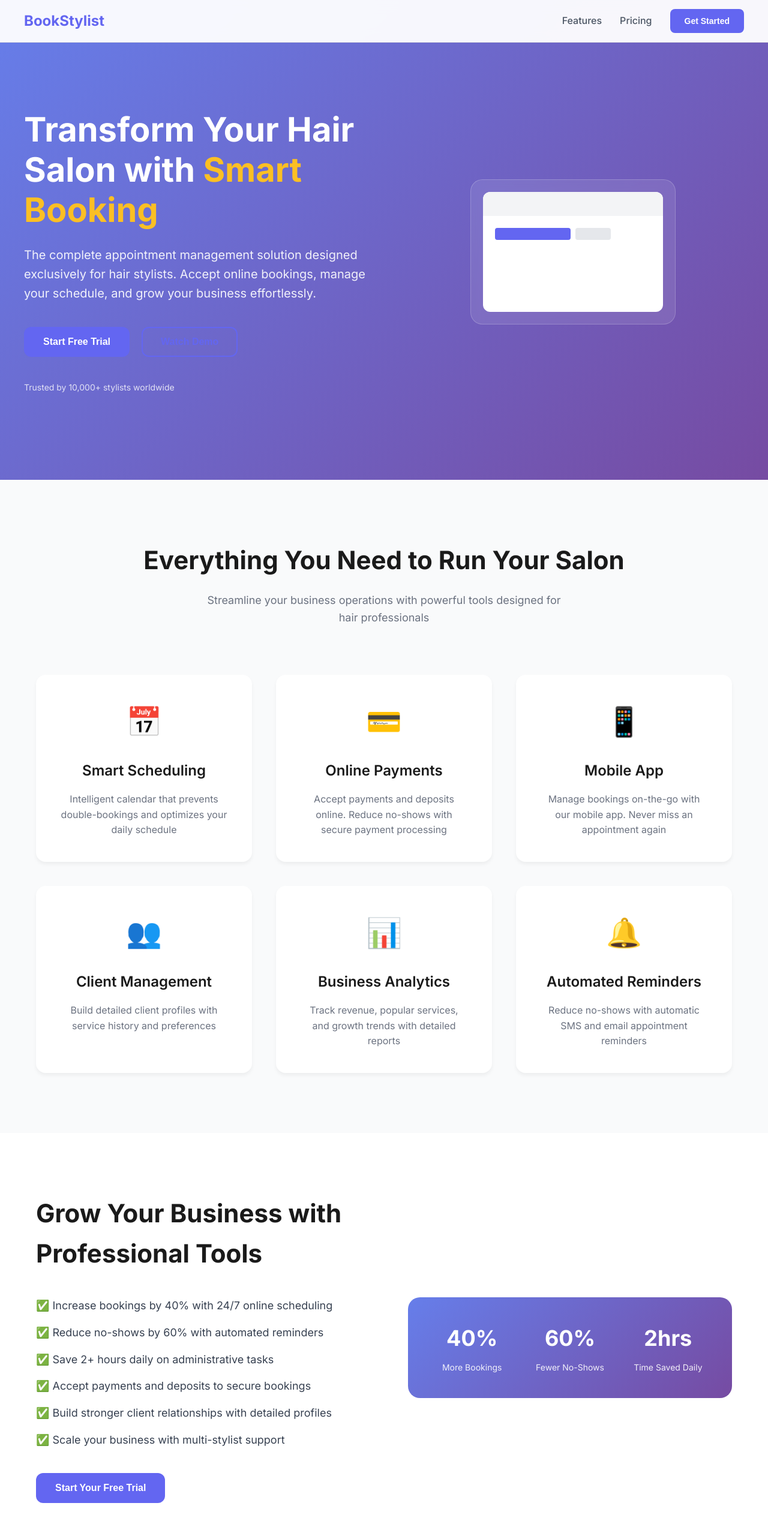
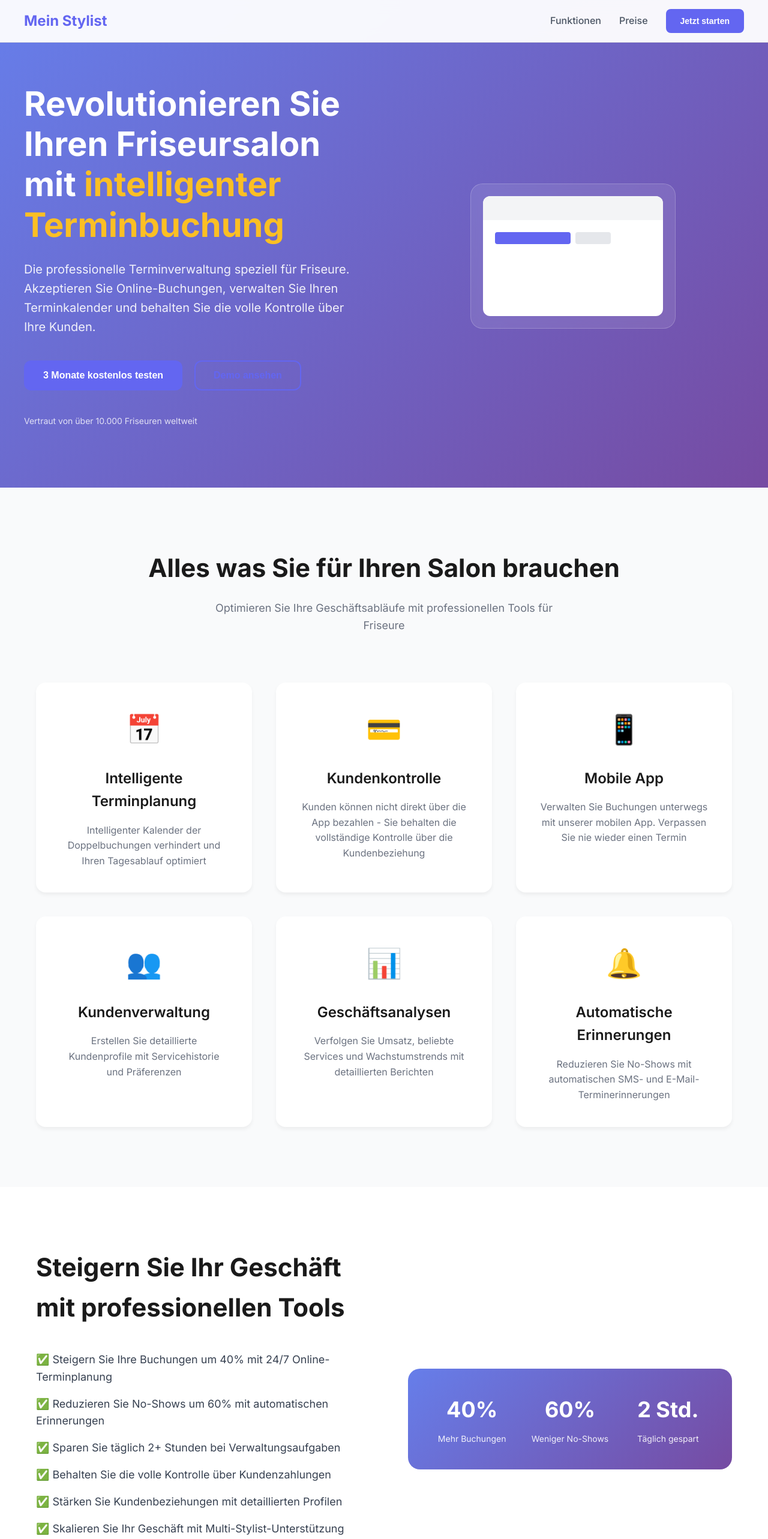
Before and after one commit to noahy-schmid/cluster-health, a React (Create React App) app: page / in a window 1280 px wide. Shown: the top 2566 px of the page at 60% size. Built offline with nearby package versions, Linux system fonts and the light colour scheme.

Commit message:
Transform BookStylist to Mein Stylist with German content and new pricing
Co-authored-by: noahy-schmid <44346907+noahy-schmid@users.noreply.github.com>

```diff
--- a/public/index.html
+++ b/public/index.html
@@ -1,5 +1,5 @@
 <!DOCTYPE html>
-<html lang="en">
+<html lang="de">
   <head>
     <meta charset="utf-8" />
     <link rel="icon" href="%PUBLIC_URL%/favicon.ico" />
@@ -7,15 +7,15 @@
     <meta name="theme-color" content="#000000" />
     <meta
       name="description"
-      content="BookStylist - The ultimate appointment booking app for hair stylists. Manage your schedule, accept online bookings, and streamline your business operations."
+      content="Mein Stylist - Die professionelle Terminbuchungs-Plattform für Friseure. Verwalten Sie Ihre Termine, akzeptieren Sie Online-Buchungen und behalten Sie die Kundenkontrolle."
     />
-    <meta name="keywords" content="hair stylist, appointment booking, salon management, online scheduling" />
+    <meta name="keywords" content="Friseur, Terminbuchung, Salon Management, Online Terminplanung, Hairstylist" />
     <link rel="apple-touch-icon" href="%PUBLIC_URL%/logo192.png" />
     <link rel="manifest" href="%PUBLIC_URL%/manifest.json" />
     <link rel="preconnect" href="https://fonts.googleapis.com">
     <link rel="preconnect" href="https://fonts.gstatic.com" crossorigin>
     <link href="https://fonts.googleapis.com/css2?family=Inter:wght@300;400;500;600;700&display=swap" rel="stylesheet">
-    <title>BookStylist - Online Appointment Booking for Hair Stylists</title>
+    <title>Mein Stylist - Online Terminbuchung für Friseure</title>
   </head>
   <body>
     <noscript>You need to enable JavaScript to run this app.</noscript>
--- a/src/App.tsx
+++ b/src/App.tsx
@@ -7,11 +7,11 @@ function App() {
       {/* Navigation */}
       <nav className="navbar">
         <div className="nav-container">
-          <div className="nav-brand">BookStylist</div>
+          <div className="nav-brand">Mein Stylist</div>
           <div className="nav-links">
-            <a href="#features">Features</a>
-            <a href="#pricing">Pricing</a>
-            <button className="btn-primary">Get Started</button>
+            <a href="#features">Funktionen</a>
+            <a href="#pricing">Preise</a>
+            <button className="btn-primary">Jetzt starten</button>
           </div>
         </div>
       </nav>
@@ -21,19 +21,19 @@ function App() {
         <div className="hero-container">
           <div className="hero-content">
             <h1 className="hero-title">
-              Transform Your Hair Salon with
-              <span className="highlight"> Smart Booking</span>
+              Revolutionieren Sie Ihren Friseursalon mit
+              <span className="highlight"> intelligenter Terminbuchung</span>
             </h1>
             <p className="hero-subtitle">
-              The complete appointment management solution designed exclusively for hair stylists.
-              Accept online bookings, manage your schedule, and grow your business effortlessly.
+              Die professionelle Terminverwaltung speziell für Friseure.
+              Akzeptieren Sie Online-Buchungen, verwalten Sie Ihren Terminkalender und behalten Sie die volle Kontrolle über Ihre Kunden.
             </p>
             <div className="hero-cta">
-              <button className="btn-primary-large">Start Free Trial</button>
-              <button className="btn-secondary">Watch Demo</button>
+              <button className="btn-primary-large">3 Monate kostenlos testen</button>
+              <button className="btn-secondary">Demo ansehen</button>
             </div>
             <div className="hero-social-proof">
-              <p className="social-proof-text">Trusted by 10,000+ stylists worldwide</p>
+              <p className="social-proof-text">Vertraut von über 10.000 Friseuren weltweit</p>
             </div>
           </div>
           <div className="hero-image">
@@ -53,39 +53,39 @@ function App() {
       <section id="features" className="features">
         <div className="container">
           <div className="section-header">
-            <h2>Everything You Need to Run Your Salon</h2>
-            <p>Streamline your business operations with powerful tools designed for hair professionals</p>
+            <h2>Alles was Sie für Ihren Salon brauchen</h2>
+            <p>Optimieren Sie Ihre Geschäftsabläufe mit professionellen Tools für Friseure</p>
           </div>
           <div className="features-grid">
             <div className="feature-card">
               <div className="feature-icon">📅</div>
-              <h3>Smart Scheduling</h3>
-              <p>Intelligent calendar that prevents double-bookings and optimizes your daily schedule</p>
+              <h3>Intelligente Terminplanung</h3>
+              <p>Intelligenter Kalender der Doppelbuchungen verhindert und Ihren Tagesablauf optimiert</p>
             </div>
             <div className="feature-card">
               <div className="feature-icon">💳</div>
-              <h3>Online Payments</h3>
-              <p>Accept payments and deposits online. Reduce no-shows with secure payment processing</p>
+              <h3>Kundenkontrolle</h3>
+              <p>Kunden können nicht direkt über die App bezahlen - Sie behalten die vollständige Kontrolle über die Kundenbeziehung</p>
             </div>
             <div className="feature-card">
               <div className="feature-icon">📱</div>
               <h3>Mobile App</h3>
-              <p>Manage bookings on-the-go with our mobile app. Never miss an appointment again</p>
+              <p>Verwalten Sie Buchungen unterwegs mit unserer mobilen App. Verpassen Sie nie wieder einen Termin</p>
             </div>
             <div className="feature-card">
               <div className="feature-icon">👥</div>
-              <h3>Client Management</h3>
-              <p>Build detailed client profiles with service history and preferences</p>
+              <h3>Kundenverwaltung</h3>
+              <p>Erstellen Sie detaillierte Kundenprofile mit Servicehistorie und Präferenzen</p>
             </div>
             <div className="feature-card">
               <div className="feature-icon">📊</div>
-              <h3>Business Analytics</h3>
-              <p>Track revenue, popular services, and growth trends with detailed reports</p>
+              <h3>Geschäftsanalysen</h3>
+              <p>Verfolgen Sie Umsatz, beliebte Services und Wachstumstrends mit detaillierten Berichten</p>
             </div>
             <div className="feature-card">
               <div className="feature-icon">🔔</div>
-              <h3>Automated Reminders</h3>
-              <p>Reduce no-shows with automatic SMS and email appointment reminders</p>
+              <h3>Automatische Erinnerungen</h3>
+              <p>Reduzieren Sie No-Shows mit automatischen SMS- und E-Mail-Terminerinnerungen</p>
             </div>
           </div>
         </div>
@@ -96,30 +96,30 @@ function App() {
         <div className="container">
           <div className="benefits-grid">
             <div className="benefits-content">
-              <h2>Grow Your Business with Professional Tools</h2>
+              <h2>Steigern Sie Ihr Geschäft mit professionellen Tools</h2>
               <ul className="benefits-list">
-                <li>✅ Increase bookings by 40% with 24/7 online scheduling</li>
-                <li>✅ Reduce no-shows by 60% with automated reminders</li>
-                <li>✅ Save 2+ hours daily on administrative tasks</li>
-                <li>✅ Accept payments and deposits to secure bookings</li>
-                <li>✅ Build stronger client relationships with detailed profiles</li>
-                <li>✅ Scale your business with multi-stylist support</li>
+                <li>✅ Steigern Sie Ihre Buchungen um 40% mit 24/7 Online-Terminplanung</li>
+                <li>✅ Reduzieren Sie No-Shows um 60% mit automatischen Erinnerungen</li>
+                <li>✅ Sparen Sie täglich 2+ Stunden bei Verwaltungsaufgaben</li>
+                <li>✅ Behalten Sie die volle Kontrolle über Kundenzahlungen</li>
+                <li>✅ Stärken Sie Kundenbeziehungen mit detaillierten Profilen</li>
+                <li>✅ Skalieren Sie Ihr Geschäft mit Multi-Stylist-Unterstützung</li>
               </ul>
-              <button className="btn-primary-large">Start Your Free Trial</button>
+              <button className="btn-primary-large">Jetzt 3 Monate kostenlos testen</button>
             </div>
             <div className="benefits-image">
               <div className="stats-card">
                 <div className="stat">
                   <div className="stat-number">40%</div>
-                  <div className="stat-label">More Bookings</div>
+                  <div className="stat-label">Mehr Buchungen</div>
                 </div>
                 <div className="stat">
                   <div className="stat-number">60%</div>
-                  <div className="stat-label">Fewer No-Shows</div>
+                  <div className="stat-label">Weniger No-Shows</div>
                 </div>
                 <div className="stat">
-                  <div className="stat-number">2hrs</div>
-                  <div className="stat-label">Time Saved Daily</div>
+                  <div className="stat-number">2 Std.</div>
+                  <div className="stat-label">Täglich gespart</div>
                 </div>
               </div>
             </div>
@@ -131,63 +131,54 @@ function App() {
       <section id="pricing" className="pricing">
         <div className="container">
           <div className="section-header">
-            <h2>Simple, Transparent Pricing</h2>
-            <p>Choose the plan that's right for your salon</p>
+            <h2>Einfache, transparente Preise</h2>
+            <p>Starten Sie kostenlos und zahlen Sie nur für das, was Sie nutzen</p>
           </div>
           <div className="pricing-grid">
-            <div className="pricing-card">
+            <div className="pricing-card featured">
+              <div className="popular-badge">Empfohlen</div>
               <div className="pricing-header">
-                <h3>Solo Stylist</h3>
+                <h3>Für alle Friseure</h3>
                 <div className="pricing-price">
-                  <span className="price">$29</span>
-                  <span className="period">/month</span>
+                  <span className="price">3 Monate</span>
+                  <span className="period">kostenlos</span>
                 </div>
               </div>
               <ul className="pricing-features">
-                <li>Up to 100 bookings/month</li>
-                <li>Online scheduling</li>
-                <li>Client management</li>
-                <li>Basic analytics</li>
-                <li>Email support</li>
+                <li>Unbegrenzte Terminbuchungen</li>
+                <li>Kundenverwaltung und -profile</li>
+                <li>Automatische Erinnerungen</li>
+                <li>Mobile App</li>
+                <li>E-Mail-Support</li>
+                <li>Keine Kreditkarte erforderlich</li>
               </ul>
-              <button className="btn-primary">Start Free Trial</button>
+              <button className="btn-primary">Jetzt kostenlos starten</button>
             </div>
-            <div className="pricing-card featured">
-              <div className="popular-badge">Most Popular</div>
+            <div className="pricing-card">
               <div className="pricing-header">
-                <h3>Professional</h3>
+                <h3>Nach der Testphase</h3>
                 <div className="pricing-price">
-                  <span className="price">$49</span>
-                  <span className="period">/month</span>
+                  <span className="price">10 Cent</span>
+                  <span className="period">pro Buchung</span>
                 </div>
               </div>
               <ul className="pricing-features">
-                <li>Unlimited bookings</li>
-                <li>Online payments</li>
-                <li>SMS reminders</li>
-                <li>Advanced analytics</li>
-                <li>Priority support</li>
-                <li>Mobile app</li>
+                <li>Nur zahlen für tatsächliche Buchungen</li>
+                <li>Monatliche Rechnung</li>
+                <li>Keine versteckten Kosten</li>
+                <li>Sie behalten Kundenkontrolle</li>
+                <li>Jederzeit kündbar</li>
+                <li>Prioritäts-Support</li>
               </ul>
-              <button className="btn-primary">Start Free Trial</button>
+              <button className="btn-primary">Mehr erfahren</button>
             </div>
-            <div className="pricing-card">
-              <div className="pricing-header">
-                <h3>Salon Team</h3>
-                <div className="pricing-price">
-                  <span className="price">$89</span>
-                  <span className="period">/month</span>
-                </div>
-              </div>
-              <ul className="pricing-features">
-                <li>Up to 5 stylists</li>
-                <li>Team scheduling</li>
-                <li>Revenue sharing</li>
-                <li>Custom branding</li>
-                <li>Dedicated support</li>
-              </ul>
-              <button className="btn-primary">Start Free Trial</button>
-            </div>
+          </div>
+          <div style={{textAlign: 'center', marginTop: '40px', padding: '20px', background: '#f9fafb', borderRadius: '12px'}}>
+            <h4 style={{marginBottom: '16px', color: '#6366f1'}}>Warum dieses Preismodell?</h4>
+            <p style={{color: '#6b7280', maxWidth: '600px', margin: '0 auto'}}>
+              Kunden können nicht direkt über die App bezahlen - das bedeutet, Sie behalten die vollständige Kontrolle
+              über Ihre Kundenbeziehungen und Zahlungsabwicklung. Wir rechnen nur für erfolgreiche Buchungen ab.
+            </p>
           </div>
         </div>
       </section>
@@ -196,11 +187,11 @@ function App() {
       <section className="cta">
         <div className="container">
           <div className="cta-content">
-            <h2>Ready to Transform Your Business?</h2>
-            <p>Join thousands of stylists who have already modernized their booking process</p>
+            <h2>Bereit, Ihr Geschäft zu revolutionieren?</h2>
+            <p>Schließen Sie sich tausenden von Friseuren an, die bereits ihren Buchungsprozess modernisiert haben</p>
             <div className="cta-buttons">
-              <button className="btn-primary-large">Start Free 14-Day Trial</button>
-              <p className="cta-note">No credit card required • Cancel anytime</p>
+              <button className="btn-primary-large">3 Monate kostenlos testen</button>
+              <p className="cta-note">Keine Kreditkarte erforderlich • Jederzeit kündbar</p>
             </div>
           </div>
         </div>
@@ -211,32 +202,32 @@ function App() {
         <div className="container">
           <div className="footer-content">
             <div className="footer-brand">
-              <div className="footer-logo">BookStylist</div>
-              <p>The complete booking solution for hair professionals</p>
+              <div className="footer-logo">Mein Stylist</div>
+              <p>Die komplette Buchungslösung für Friseur-Profis</p>
             </div>
             <div className="footer-links">
               <div className="footer-section">
-                <h4>Product</h4>
-                <a href="#features">Features</a>
-                <a href="#pricing">Pricing</a>
+                <h4>Produkt</h4>
+                <a href="#features">Funktionen</a>
+                <a href="#pricing">Preise</a>
                 <a href="#demo">Demo</a>
               </div>
               <div className="footer-section">
                 <h4>Support</h4>
-                <a href="#help">Help Center</a>
-                <a href="#contact">Contact</a>
-                <a href="#tutorials">Tutorials</a>
+                <a href="#help">Hilfe-Center</a>
+                <a href="#contact">Kontakt</a>
+                <a href="#tutorials">Anleitungen</a>
               </div>
               <div className="footer-section">
-                <h4>Company</h4>
-                <a href="#about">About</a>
-                <a href="#careers">Careers</a>
-                <a href="#privacy">Privacy</a>
+                <h4>Unternehmen</h4>
+                <a href="#about">Über uns</a>
+                <a href="#careers">Karriere</a>
+                <a href="#privacy">Datenschutz</a>
               </div>
             </div>
           </div>
           <div className="footer-bottom">
-            <p>&copy; 2024 BookStylist. All rights reserved.</p>
+            <p>&copy; 2024 Mein Stylist. Alle Rechte vorbehalten.</p>
           </div>
         </div>
       </footer>
```
Also changed, not shown: public/manifest.json, 1 other file (tests, documents, lock files or other folders).
